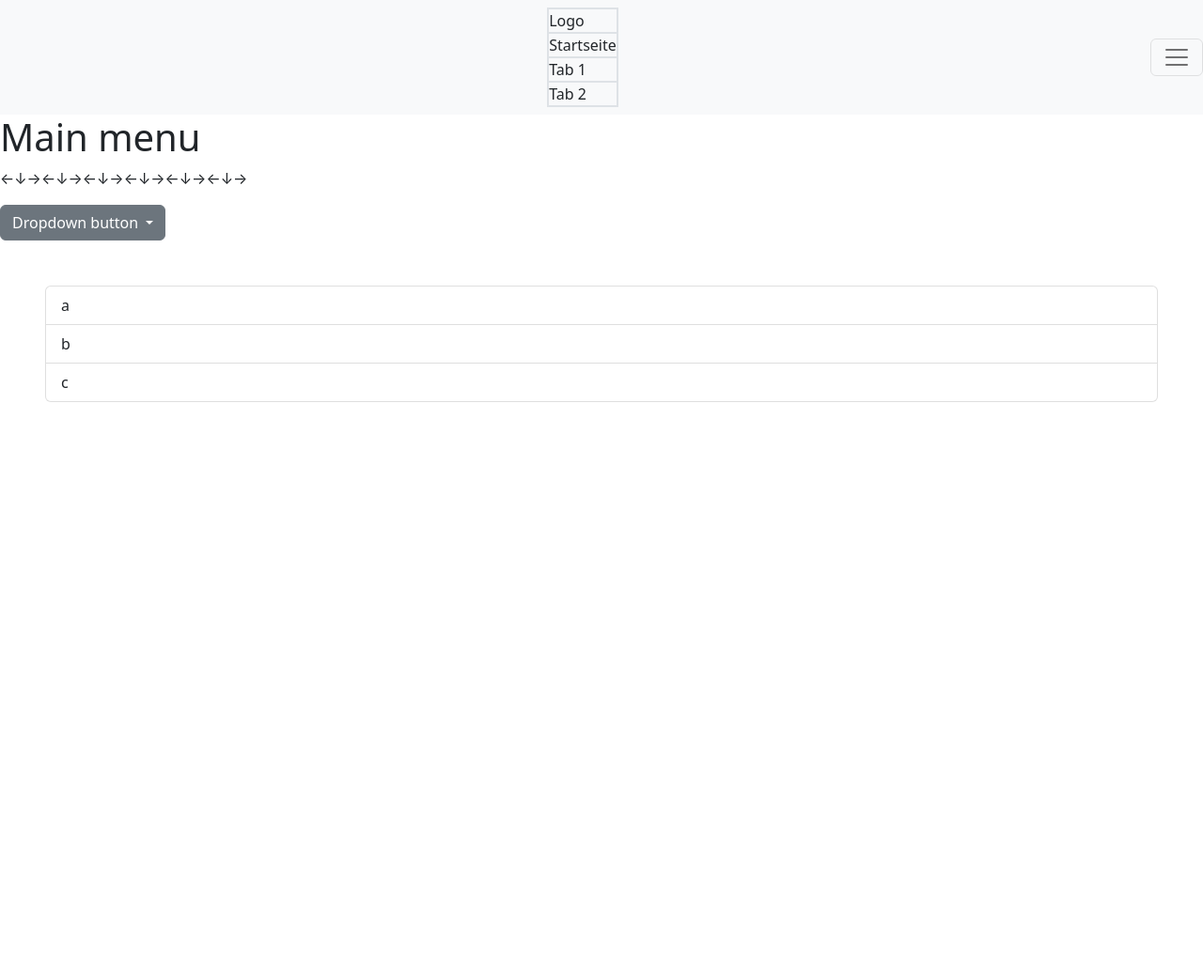
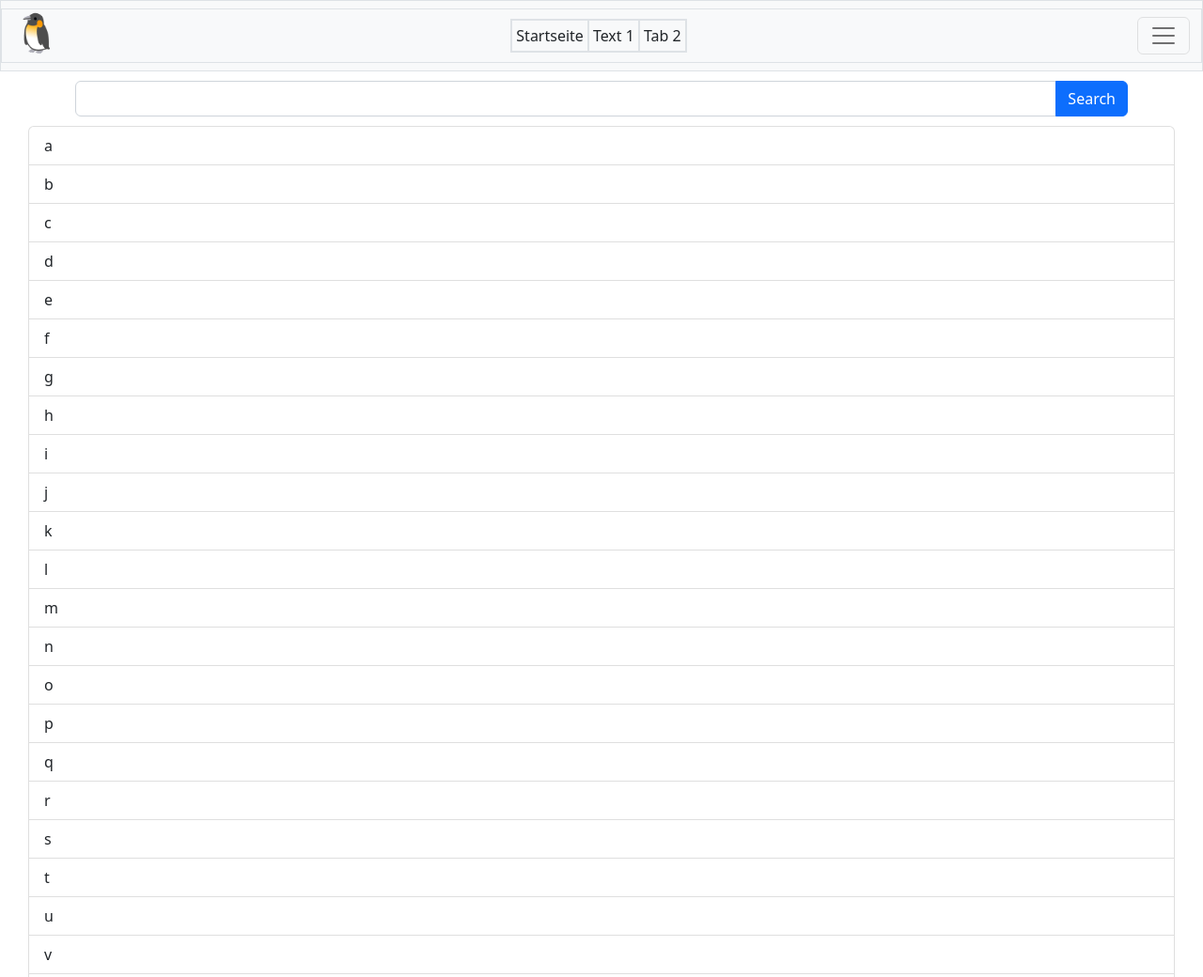
Before and after one commit to Jugendhackt/eatyoucate, a plain HTML site: page frontend/index.html in a window 1280 px wide. Shown: the top 1040 px of the page at 94% size. Before the commit the page ends 800 px from the top, so only its background shows below. Drawn offline with nearby package versions, Linux system fonts and the light colour scheme.

Commit message:
frontent weiteres design

```diff
--- a/frontend/index.html
+++ b/frontend/index.html
@@ -15,23 +15,26 @@
 
     <script src="main.js"> </script>
     <meta charset="UTF-8">
-    <title>eatyoucate </title>
+    <title>eatyoucate</title>
 </head>
 <body>
 
-<nav class="navbar navbar-light bg-light">
-    <a class="navbar-brand" href="#"></a>
-    <div class="border">
-        <div class="border">Logo</div>
-        <div class="border">Startseite</div>
-        <div class="border">Tab 1</div>
-        <div class="border">Tab 2</div>
-    </div>
+<nav class="navbar navbar-light bg-light border">
+
+    <div class="container-fluid border">
+        <h1>🐧</h1>
+        <div class="d-flex align-items-start border">
+            <div class="container-fluid p-1 w-auto border" style="padding-left: 0px; padding-right: 0px">Startseite</div>
+            <div class="container-fluid p-1 w-auto border text-nowrap"> Text 1</div>
+            <div class="container-fluid p-1 w-auto text-nowrap border" text-nowrap>Tab 2</div>
+        </div>
+
     <button class="navbar-toggler" type="button" data-toggle="collapse" data-target="#navbarSupportedContent" aria-controls="navbarSupportedContent" aria-expanded="false" aria-label="Toggle navigation">
         <span class="navbar-toggler-icon"></span>
     </button>
-
-    <div class="collapse navbar-collapse" id="navbarSupportedContent">
+    </div>
+    <div class="container">
+        <div class="collapse navbar-collapse" id="navbarSupportedContent">
         <ul class="navbar-nav mr-auto">
             <li class="nav-item active">
                 <a class="nav-link" href="#">Home <span class="sr-only">(current)</span></a>
@@ -59,13 +62,20 @@
             <button class="btn btn-outline-success my-2 my-sm-0" type="submit">Search</button>
         </form>
     </div>
+    </div>
 </nav>
 
-<div class="header">
-    <h1>Main menu</h1>
-    <p>←↓→←↓→←↓→←↓→←↓→←↓→</p>
+
+
+<div class="container" style="padding: 10px">
+    <div class="input-group">
+        <input type="search" id="search-input" class="form-control" />
+        <button id="search-button" type="button" class="btn btn-primary">
+            Search
+        </button>
+    </div>
 </div>
-
+<!--
 <div class="dropdown">
     <button class="btn btn-secondary dropdown-toggle" type="button" id="dropdownMenuButton" data-toggle="dropdown" aria-haspopup="true" aria-expanded="false">
         Dropdown button
@@ -76,8 +86,8 @@
         <a class="dropdown-item" href="#">Something else here</a>
     </div>
 </div>
-
-<div id="js-container" class="p-5">
+-->
+<div id="js-container" class="flex-fill" style="padding-left: 30px; padding-right: 30px" >
     <ul class="list-group">
     </ul>
 </div>
@@ -86,5 +96,6 @@
 
 
 
+
 </body>
 </html>
--- a/frontend/main.js
+++ b/frontend/main.js
@@ -1,10 +1,10 @@
-
-
+let recentSearch = "";
+console.log("start");
 function test() {
     //const h2 = document.createElement('h2'); console.log(h2)
     //h2.innerHTML = "ASDajfuegvis"
     //document.getElementById("js-container").appendChild(h2);
-    const names = ['a', 'b', 'c'];
+    const names = ['a','b','c','d','e','f','g','h','i','j','k','l','m','n','o','p','q','r','s','t','u','v','w','x','y','z'];
 
     const ul = document.querySelector("#js-container > ul");
     for (let i = 0; i < names.length; i ++) {
@@ -14,4 +14,22 @@ function test() {
         ul.appendChild(li);
     }
 }
-document.addEventListener("DOMContentLoaded", test)
+
+function requestSearch(searchTerm) {
+    console.log(searchTerm);
+}
+
+function init() {
+    test();
+    const searchButton = document.getElementById('search-button');
+    const searchInput = document.getElementById('search-input');
+    searchButton.addEventListener('click', () => {
+
+        const inputValue = searchInput.value;
+        if (inputValue !== recentSearch) {
+            requestSearch(inputValue);
+        }
+    });
+}
+
+document.addEventListener("DOMContentLoaded", init);
```
